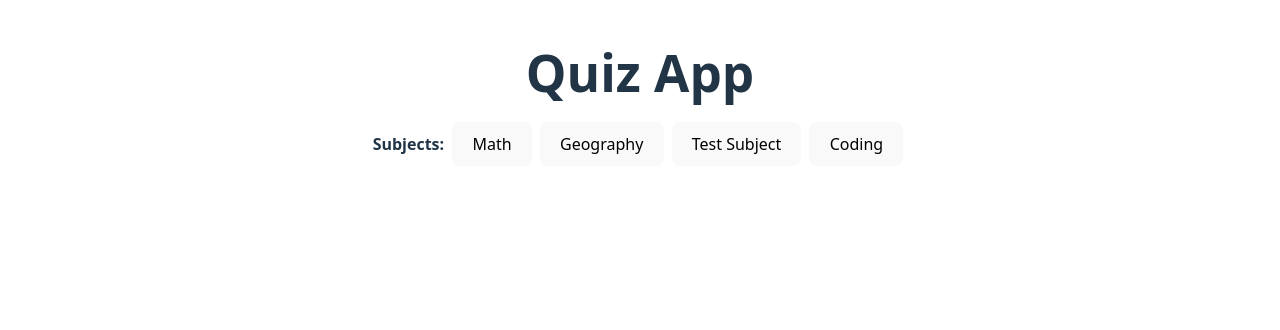
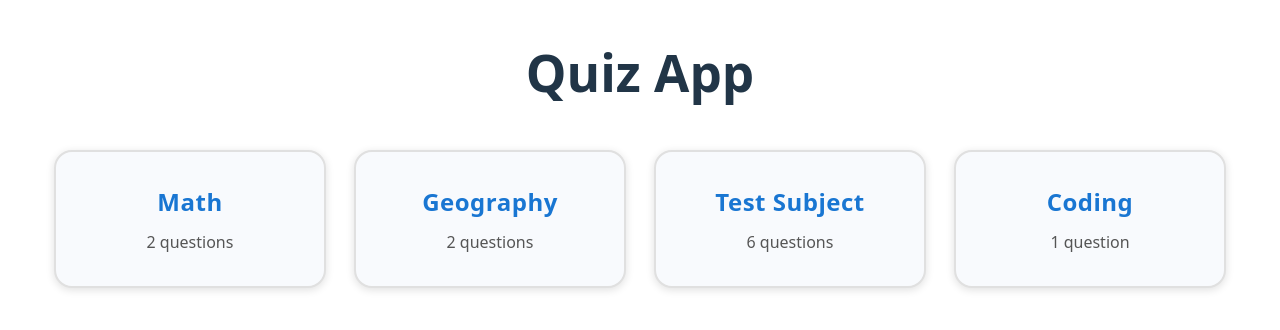
Before and after one commit to Kmiki07/QuizApp, a React (Vite) app: page / in a window 1280 px wide. Shown: the top 330 px of the page. Built offline with nearby package versions, Linux system fonts and the light colour scheme.

Commit message:
Change menu design

```diff
--- a/src/App.tsx
+++ b/src/App.tsx
@@ -65,16 +65,54 @@ function App() {
       </h1>
       {!inQuiz ? (
         <nav style={{ marginBottom: 24 }}>
-          <span style={{ fontWeight: 600 }}>Subjects: </span>
-          {subjects.map((s, idx) => (
-            <button
-              key={s.name}
-              style={{ margin: 4, fontWeight: selectedSubject === idx ? 700 : 400 }}
-              onClick={() => handleStartQuiz(idx)}
-            >
-              {s.name}
-            </button>
-          ))}
+          <div style={{
+            display: 'flex',
+            flexWrap: 'wrap',
+            gap: 28,
+            justifyContent: 'center',
+            marginTop: 32,
+          }}>
+            {subjects.map((s, idx) => (
+              <div
+                key={s.name}
+                onClick={() => handleStartQuiz(idx)}
+                style={{
+                  cursor: 'pointer',
+                  minWidth: 220,
+                  maxWidth: 260,
+                  flex: '1 1 220px',
+                  background: '#f8fafd',
+                  borderRadius: 18,
+                  boxShadow: selectedSubject === idx ? '0 4px 18px #b3e5fc' : '0 2px 8px #e0e0e0',
+                  border: selectedSubject === idx ? '2px solid #1976d2' : '2px solid #e0e0e0',
+                  padding: '32px 24px 24px 24px',
+                  margin: 0,
+                  transition: 'box-shadow 0.2s, border 0.2s, background 0.2s',
+                  textAlign: 'center',
+                  position: 'relative',
+                  userSelect: 'none',
+                }}
+                tabIndex={0}
+                onKeyDown={e => { if (e.key === 'Enter' || e.key === ' ') handleStartQuiz(idx) }}
+                title={`Start ${s.name} quiz`}
+                onMouseEnter={e => {
+                  (e.currentTarget as HTMLDivElement).style.background = '#e3f2fd';
+                  (e.currentTarget as HTMLDivElement).style.boxShadow = '0 6px 24px #90caf9';
+                  (e.currentTarget as HTMLDivElement).style.border = '2px solid #1976d2';
+                }}
+                onMouseLeave={e => {
+                  (e.currentTarget as HTMLDivElement).style.background = '#f8fafd';
+                  (e.currentTarget as HTMLDivElement).style.boxShadow = selectedSubject === idx ? '0 4px 18px #b3e5fc' : '0 2px 8px #e0e0e0';
+                  (e.currentTarget as HTMLDivElement).style.border = selectedSubject === idx ? '2px solid #1976d2' : '2px solid #e0e0e0';
+                }}
+              >
+                <div style={{ fontSize: 24, fontWeight: 700, color: '#1976d2', marginBottom: 10, letterSpacing: 0.5 }}>{s.name}</div>
+                <div style={{ fontSize: 16, color: '#555', marginBottom: 8 }}>
+                  {s.quizzes.length} question{(s.quizzes.length !== 1) ? 's' : ''}
+                </div>
+              </div>
+            ))}
+          </div>
         </nav>
       ) : subject && !showResults ? (
         <div>
```
